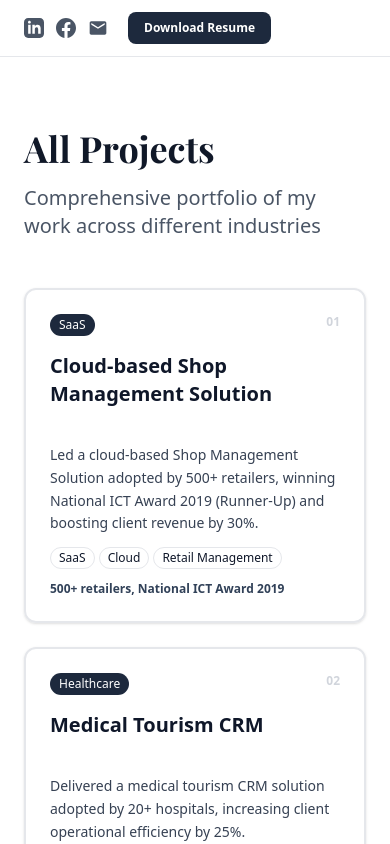
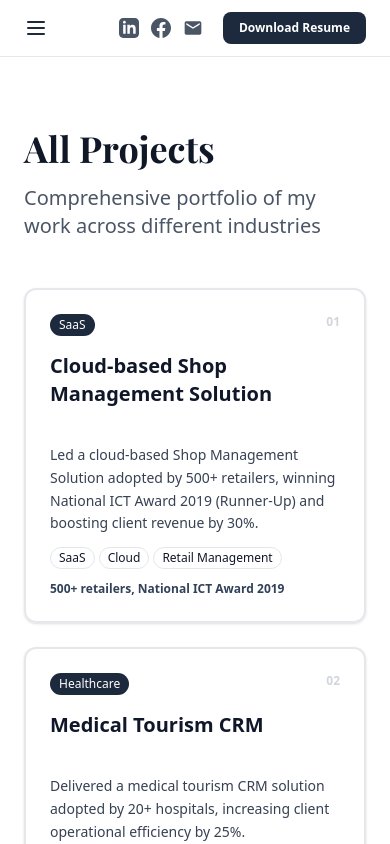
Before and after one commit to sazzadraju/sazzadraju.com, a Next.js app: page /projects in a window 390 px wide. Shown: the top 844 px of the page. Built offline with nearby package versions, Linux system fonts and the light colour scheme; a web font is replaced by a local one.

Commit message:
Add mobile hamburger menu and update compliance text

```diff
--- a/components/Header.tsx
+++ b/components/Header.tsx
@@ -1,10 +1,24 @@
+'use client';
+
 import Link from "next/link";
 import { profile } from "@/data/profile";
+import { useState } from "react";
 
 export default function Header() {
+  const [isOpen, setIsOpen] = useState(false);
+
   return (
     <nav className="fixed top-0 w-full bg-white z-50 border-b">
       <div className="max-w-6xl mx-auto px-6 py-3 flex justify-between items-center">
+        <button onClick={() => setIsOpen(!isOpen)} className="md:hidden text-slate-800">
+          <svg className="w-6 h-6" fill="none" stroke="currentColor" viewBox="0 0 24 24">
+            {isOpen ? (
+              <path strokeLinecap="round" strokeLinejoin="round" strokeWidth={2} d="M6 18L18 6M6 6l12 12" />
+            ) : (
+              <path strokeLinecap="round" strokeLinejoin="round" strokeWidth={2} d="M4 6h16M4 12h16M4 18h16" />
+            )}
+          </svg>
+        </button>
         <div className="hidden md:flex gap-6 text-sm items-center">
           <Link href="/" className="hover:text-slate-800 transition">Home</Link>
           <Link href="/#about" className="hover:text-slate-800 transition">About</Link>
@@ -25,6 +39,18 @@ export default function Header() {
           </Link>
           <Link href="/resume.pdf" target="_blank" className="ml-2 px-4 py-2 bg-slate-800 text-white rounded-lg hover:bg-slate-900 transition text-xs font-semibold">Download Resume</Link>
         </div>
+        {isOpen && (
+          <div className="absolute top-full left-0 w-full bg-white border-b md:hidden">
+            <div className="flex flex-col gap-4 p-6 text-sm">
+              <Link href="/" onClick={() => setIsOpen(false)} className="hover:text-slate-800 transition">Home</Link>
+              <Link href="/#about" onClick={() => setIsOpen(false)} className="hover:text-slate-800 transition">About</Link>
+              <Link href="/projects" onClick={() => setIsOpen(false)} className="hover:text-slate-800 transition">Projects</Link>
+              <Link href="/#experience" onClick={() => setIsOpen(false)} className="hover:text-slate-800 transition">Experience</Link>
+              <Link href="/blog" onClick={() => setIsOpen(false)} className="hover:text-slate-800 transition">Blog</Link>
+              <Link href="/#contact" onClick={() => setIsOpen(false)} className="hover:text-slate-800 transition">Contact</Link>
+            </div>
+          </div>
+        )}
       </div>
     </nav>
   );
```
